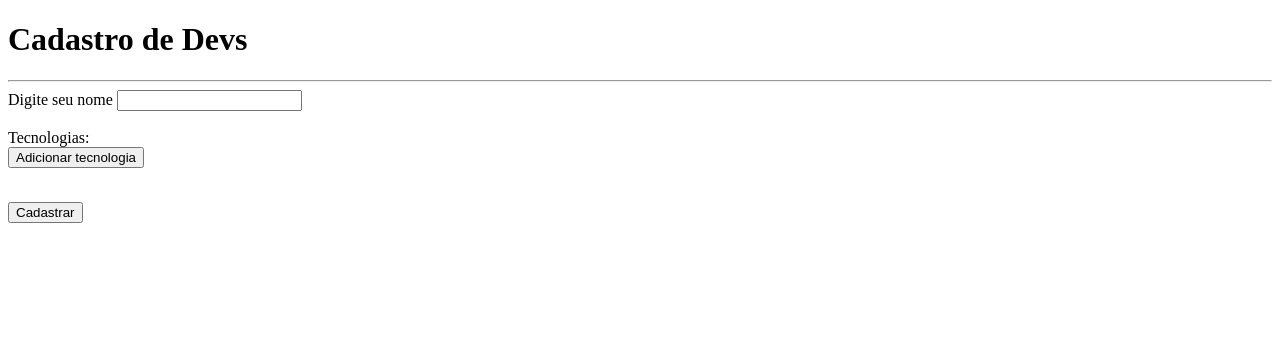
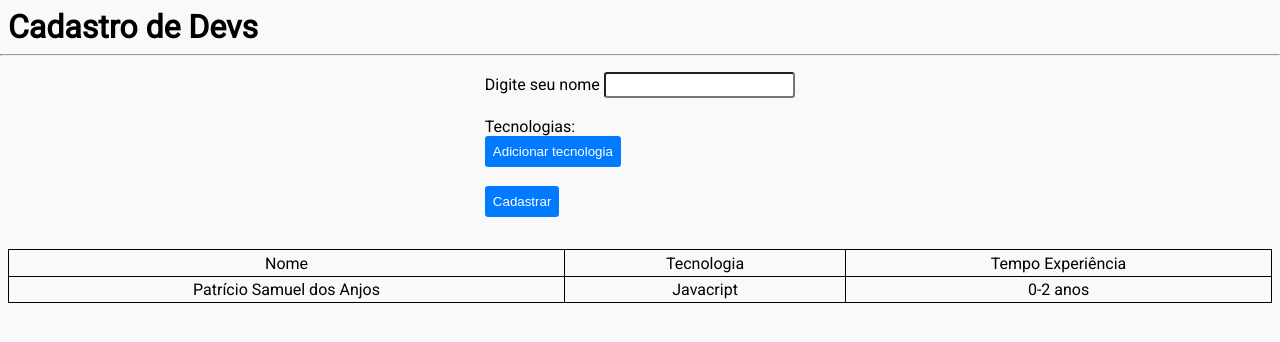
Before and after one commit to PatricioSA/cadastro-dev, a plain HTML site: page index.html in a window 1280 px wide. Drawn offline with Linux system fonts and the light colour scheme.

Commit message:
Estilizando

```diff
--- a/index.html
+++ b/index.html
@@ -4,6 +4,7 @@
     <meta charset="UTF-8">
     <meta http-equiv="X-UA-Compatible" content="IE=edge">
     <meta name="viewport" content="width=device-width, initial-scale=1.0">
+    <link rel="stylesheet" href="style.css">
     <script src="index.js" defer></script>
     <title>Exercicio 11</title>
 </head>
@@ -11,18 +12,39 @@
     <h1>Cadastro de Devs</h1>
     <hr>
 
+    <div>
         <form action="" id="form">
 
             <label for="fullName">Digite seu nome</label>
             <input type="text" name="fullName" id="fullName"> <br><br>
 
             <label>Tecnologias:</label><br>
-        <button id="adicionarTecnologia" type="button">Adicionar tecnologia</button>
+            <button id="adicionarTecnologia" type="button" class="button">Adicionar tecnologia</button>
 
             <ul id="tecnologias"></ul>
             <br>
 
-        <button>Cadastrar</button>
+            <button class="button">Cadastrar</button>
         </form>
+    </div>
+
+    <section id="listaDevs">
+        <table>
+            <thead>
+                <tr>
+                    <td>Nome</td>
+                    <td>Tecnologia</td>
+                    <td>Tempo Experiência</td>
+                </tr>
+            </thead>
+            <tbody id="novosDevs">
+                <tr>
+                    <td>Patrício Samuel dos Anjos</td>
+                    <td>Javacript</td>
+                    <td>0-2 anos</td>
+                </tr>
+            </tbody>
+        </table>
+    </section>
 </body>
 </html>
--- /dev/null
+++ b/style.css
@@ -0,0 +1,66 @@
+@import url('https://fonts.googleapis.com/css2?family=Roboto:wght@300;400&display=swap');
+* {
+    padding: 0;
+    margin: 0;
+    box-sizing: border-box;
+}
+
+body {
+    background-color: #f9f9f9;
+    font-family: 'Roboto', sans-serif;
+}
+
+h1 {
+    padding: 0.5rem;
+}
+
+div {
+    font-weight: 400;
+    display: flex;
+    justify-content: center;
+    margin-top: 1rem;
+}
+
+input {
+    padding: 0.2rem;
+    border-radius: .2rem;
+    font-size: 14px;
+}
+
+.button {
+    background-color: #007aff;
+    color: #fff;
+    padding: 0.5rem;
+    border-radius: .2rem;
+    border: 0;
+}
+
+#btnRemove {
+    background-color: #dc3546;
+    color: #fff;
+    padding: 0.5rem;
+    border-radius: .2rem;
+    border: 0;
+}
+
+#tecnologias li {
+    display: flex;
+    flex-direction: column;
+    margin-top: 1rem;
+}
+
+#listaDevs {
+    margin: 2rem 0.5rem;
+}
+
+#listaDevs table{
+    border-collapse: collapse;
+    /* padding: 0.8rem; */
+    text-align: center;
+    width: 100%;
+}
+
+td, th {
+    border: 1px solid black;
+    padding: 0.2rem 1rem;
+}
```
Lines whose indentation alone changed are shown as unchanged.
